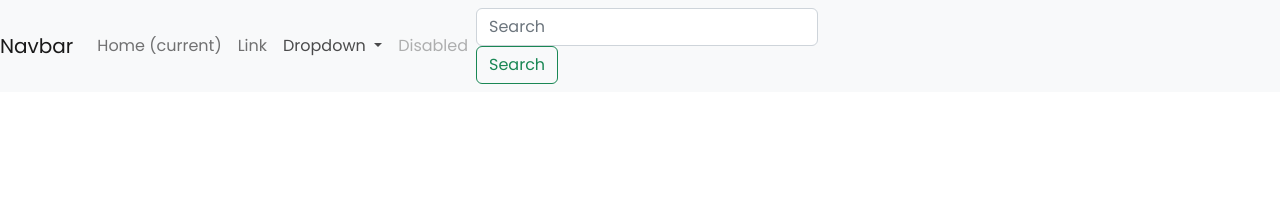
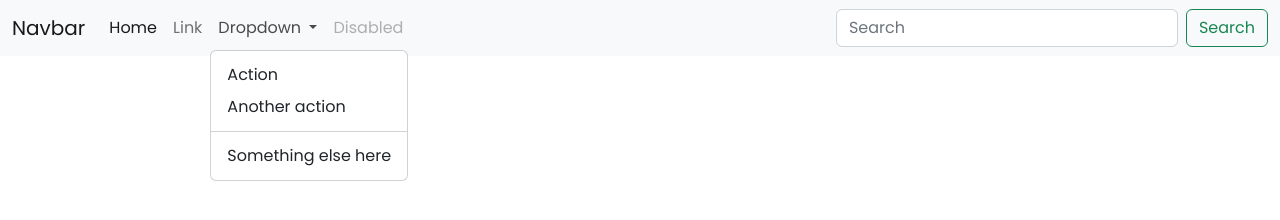
Before and after one commit to Shujaat09/apps.github.io, a plain HTML site: page index.html in a window 1280 px wide. Both pictures are taken after a click on the button "Dropdown". Drawn offline with nearby package versions, Linux system fonts and the light colour scheme.

Commit message:
Update index.html

```diff
--- a/index.html
+++ b/index.html
@@ -15,39 +15,40 @@
     font-family: 'Poppins', sans-serif;
   }
 </style>
-  <nav class="navbar navbar-expand-lg navbar-light bg-light">
+  <nav class="navbar navbar-expand-lg bg-light">
+  <div class="container-fluid">
     <a class="navbar-brand" href="#">Navbar</a>
-  <button class="navbar-toggler" type="button" data-toggle="collapse" data-target="#navbarSupportedContent" aria-controls="navbarSupportedContent" aria-expanded="false" aria-label="Toggle navigation">
+    <button class="navbar-toggler" type="button" data-bs-toggle="collapse" data-bs-target="#navbarSupportedContent" aria-controls="navbarSupportedContent" aria-expanded="false" aria-label="Toggle navigation">
       <span class="navbar-toggler-icon"></span>
     </button>
-
     <div class="collapse navbar-collapse" id="navbarSupportedContent">
-    <ul class="navbar-nav mr-auto">
-      <li class="nav-item active">
-        <a class="nav-link" href="#">Home <span class="sr-only">(current)</span></a>
+      <ul class="navbar-nav me-auto mb-2 mb-lg-0">
+        <li class="nav-item">
+          <a class="nav-link active" aria-current="page" href="#">Home</a>
         </li>
         <li class="nav-item">
           <a class="nav-link" href="#">Link</a>
         </li>
         <li class="nav-item dropdown">
-        <a class="nav-link dropdown-toggle" href="#" id="navbarDropdown" role="button" data-toggle="dropdown" aria-haspopup="true" aria-expanded="false">
+          <a class="nav-link dropdown-toggle" href="#" role="button" data-bs-toggle="dropdown" aria-expanded="false">
             Dropdown
           </a>
-        <div class="dropdown-menu" aria-labelledby="navbarDropdown">
-          <a class="dropdown-item" href="#">Action</a>
-          <a class="dropdown-item" href="#">Another action</a>
-          <div class="dropdown-divider"></div>
-          <a class="dropdown-item" href="#">Something else here</a>
-        </div>
+          <ul class="dropdown-menu">
+            <li><a class="dropdown-item" href="#">Action</a></li>
+            <li><a class="dropdown-item" href="#">Another action</a></li>
+            <li><hr class="dropdown-divider"></li>
+            <li><a class="dropdown-item" href="#">Something else here</a></li>
+          </ul>
         </li>
         <li class="nav-item">
-        <a class="nav-link disabled" href="#">Disabled</a>
+          <a class="nav-link disabled">Disabled</a>
         </li>
       </ul>
-    <form class="form-inline my-2 my-lg-0">
-      <input class="form-control mr-sm-2" type="search" placeholder="Search" aria-label="Search">
-      <button class="btn btn-outline-success my-2 my-sm-0" type="submit">Search</button>
+      <form class="d-flex" role="search">
+        <input class="form-control me-2" type="search" placeholder="Search" aria-label="Search">
+        <button class="btn btn-outline-success" type="submit">Search</button>
       </form>
+    </div>
   </div>
 </nav>
 </body>
```
Lines whose indentation alone changed are shown as unchanged.
